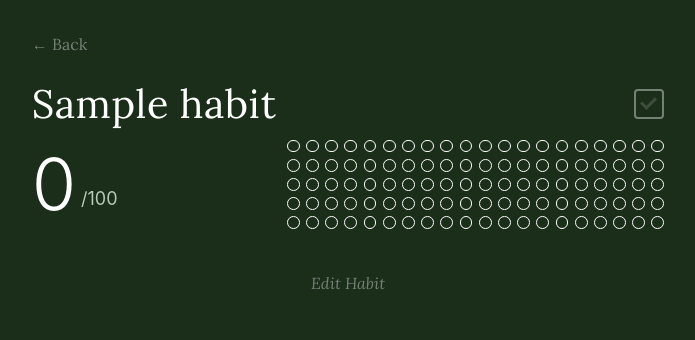
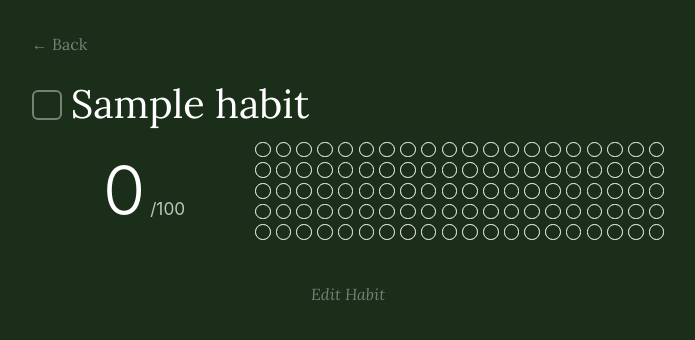
Before and after one commit to AidanStack/century_tracker, a Flask app: page /habit/1 in a window 1280 px wide. Shown: the top 340 px of the page, without its empty margins (292-987 px from the left). Run offline with Flask 3, Linux system fonts and the light colour scheme; tables that the repository leaves empty hold one stand-in row (values such as "Sample post").

Commit message:
Unify detail page layout with main page design and scale elements
- Add fixed-width container to detail page matching main page cards
- Move checkbox to left of habit name with matching alignment
- Scale up detail page elements: checkbox 40%, dot grid 20%, count 20%
- Adjust checkbox vertical alignment on main page (reduce margin-top)
- Fine-tune /100 suffix positioning for better baseline alignment
- Match habit name font size across main and detail pages

Co-Authored-By: Claude Sonnet 4.5 <noreply@anthropic.com>

```diff
--- a/static/style.css
+++ b/static/style.css
@@ -145,7 +145,7 @@ main {
     position: relative;
     transition: all 0.2s;
     flex-shrink: 0;
-    margin-top: 4px;
+    margin-top: 2px;
 }
 
 .habit-checkbox:checked {
@@ -173,12 +173,18 @@ main {
     margin-bottom: 1.75rem;
 }
 
+.habit-detail-container {
+    max-width: 632.5px;
+    margin: 0 auto;
+    padding: 0;
+}
+
 .habit-detail-title-row {
     display: flex;
+    justify-content: flex-start;
     align-items: center;
-    justify-content: space-between;
-    gap: 0.75rem;
-    margin-bottom: 1rem;
+    gap: calc(0.42rem + 2px);
+    margin-bottom: 1.125rem;
 }
 
 .habit-detail-title-row form {
@@ -188,15 +194,15 @@ main {
 
 .habit-detail-title {
     font-family: 'Lora', serif;
-    font-size: 2.25rem;
+    font-size: 1.5rem;
     font-weight: 400;
-    font-style: normal;
     color: #ffffff;
     opacity: 1;
-    text-align: left;
-    letter-spacing: 0.5px;
+    flex: 1;
+    text-decoration: none;
+    cursor: default;
+    line-height: 1;
     margin: 0;
-    line-height: 1;
 }
 
 .back-link {
@@ -261,54 +267,52 @@ main {
 /* Detail page specific layout */
 .detail-count-row {
     display: flex;
-    justify-content: space-between;
+    justify-content: flex-end;
     align-items: center;
+    gap: 2.4rem;
     margin-bottom: 2rem;
 }
 
 .detail-count-display {
+    display: flex;
+    justify-content: center;
+    align-items: center;
+    flex: 1;
+}
+
+.detail-count-display .count-wrapper {
+    position: relative;
     display: inline-block;
-    position: relative;
 }
 
 .detail-count-main {
-    font-size: 4.5rem;
+    font-size: 4.32rem;
     font-weight: 300;
     color: var(--text-white);
     line-height: 1;
 }
 
 .detail-count-suffix {
-    font-size: 1.125rem;
+    font-size: 1.08rem;
     color: var(--text-light);
     position: absolute;
-    bottom: 0.5rem;
-    margin-left: 0.3rem;
+    bottom: 0.24rem;
+    margin-left: 0.288rem;
 }
 
 .detail-habit-checkbox {
     appearance: none;
     -webkit-appearance: none;
-    width: 30px;
-    height: 30px;
+    width: 30.24px;
+    height: 30.24px;
     cursor: pointer;
     border: 2px solid rgba(255, 255, 255, 0.4);
-    border-radius: 4px;
+    border-radius: 6.048px;
     background-color: transparent;
     position: relative;
     transition: all 0.2s;
-}
-
-.detail-habit-checkbox::before {
-    content: '';
-    position: absolute;
-    left: 8px;
-    top: 3px;
-    width: 6px;
-    height: 12px;
-    border: solid rgba(255, 255, 255, 0.15);
-    border-width: 0 3px 3px 0;
-    transform: rotate(45deg);
+    flex-shrink: 0;
+    margin-top: 2.8px;
 }
 
 .detail-habit-checkbox:checked {
@@ -316,31 +320,28 @@ main {
     border-color: #ffffff;
 }
 
-.detail-habit-checkbox:checked::before {
-    display: none;
-}
-
 .detail-habit-checkbox:checked::after {
     content: '';
     position: absolute;
-    left: 8px;
-    top: 3px;
-    width: 6px;
-    height: 12px;
+    left: 7.56px;
+    top: 3.024px;
+    width: 6.048px;
+    height: 12.096px;
     border: solid var(--dot-filled);
-    border-width: 0 3px 3px 0;
+    border-width: 0 3.024px 3.024px 0;
     transform: rotate(45deg);
 }
 
 .detail-dot-grid {
     display: grid;
-    grid-template-columns: repeat(20, 12.8px);
-    gap: 6.4px;
+    grid-template-columns: repeat(20, 15.552px);
+    gap: 5.184px;
+    margin-left: auto;
 }
 
 .detail-dot {
-    width: 12.8px;
-    height: 12.8px;
+    width: 15.552px;
+    height: 15.552px;
     border-radius: 50%;
     background-color: transparent;
     border: 1px solid #ffffff;
@@ -385,7 +386,7 @@ main {
     font-size: 0.9rem;
     color: var(--text-light);
     position: absolute;
-    bottom: 0.36rem;
+    bottom: 0.2rem;
     margin-left: 0.24rem;
 }
 
--- a/templates/habit_detail.html
+++ b/templates/habit_detail.html
@@ -11,8 +11,8 @@
     <a href="{{ url_for('index') }}" class="back-link">← Back</a>
 </div>
 
+<div class="habit-detail-container">
     <div class="habit-detail-title-row">
-    <h1 class="habit-detail-title">{{ habit.habit_name }}</h1>
         <form method="POST" action="{{ url_for('toggle_habit', habit_id=habit.habit_id) }}" style="margin: 0;" onsubmit="return false;">
             <input type="hidden" name="next" value="{{ url_for('habit_detail', habit_id=habit.habit_id) }}">
             <input type="checkbox"
@@ -20,6 +20,7 @@
                    {% if habit.completed_today %}checked{% endif %}
                    onchange="toggleHabit({{ habit.habit_id }}, this)">
         </form>
+        <h1 class="habit-detail-title">{{ habit.habit_name }}</h1>
     </div>
 
 <!-- Edit Modal -->
@@ -105,8 +106,10 @@ function toggleHabit(habitId, checkbox) {
 
 <div class="detail-count-row">
     <div class="detail-count-display">
+        <div class="count-wrapper">
             <span class="detail-count-main">{{ habit.count }}</span>
             <span class="detail-count-suffix">/100</span>
+        </div>
     </div>
 
     <div class="detail-dot-grid">
@@ -115,6 +118,7 @@ function toggleHabit(habitId, checkbox) {
         {% endfor %}
     </div>
 </div>
+</div>
 
 <button class="edit-habit-btn-bottom" onclick="openEditModal()">Edit Habit</button>
 {% endblock %}
```
Lines whose indentation alone changed are shown as unchanged.
